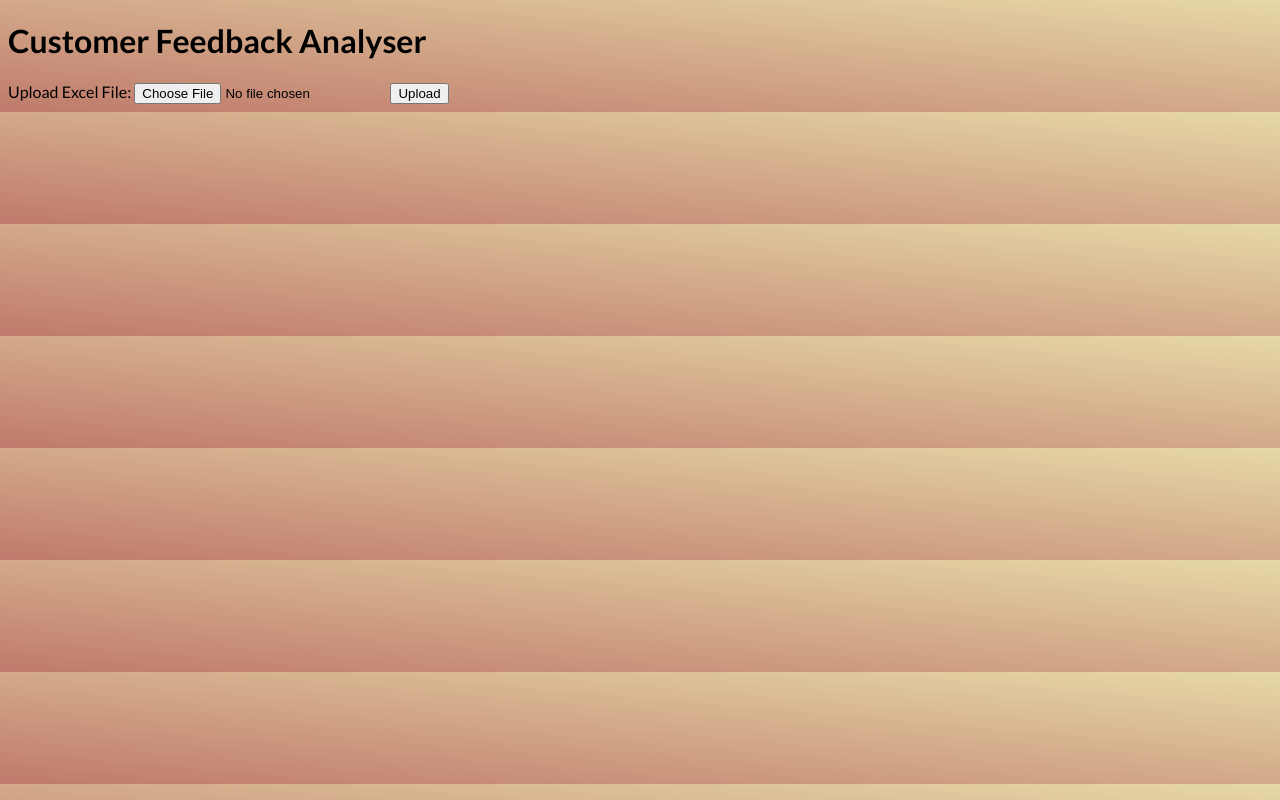
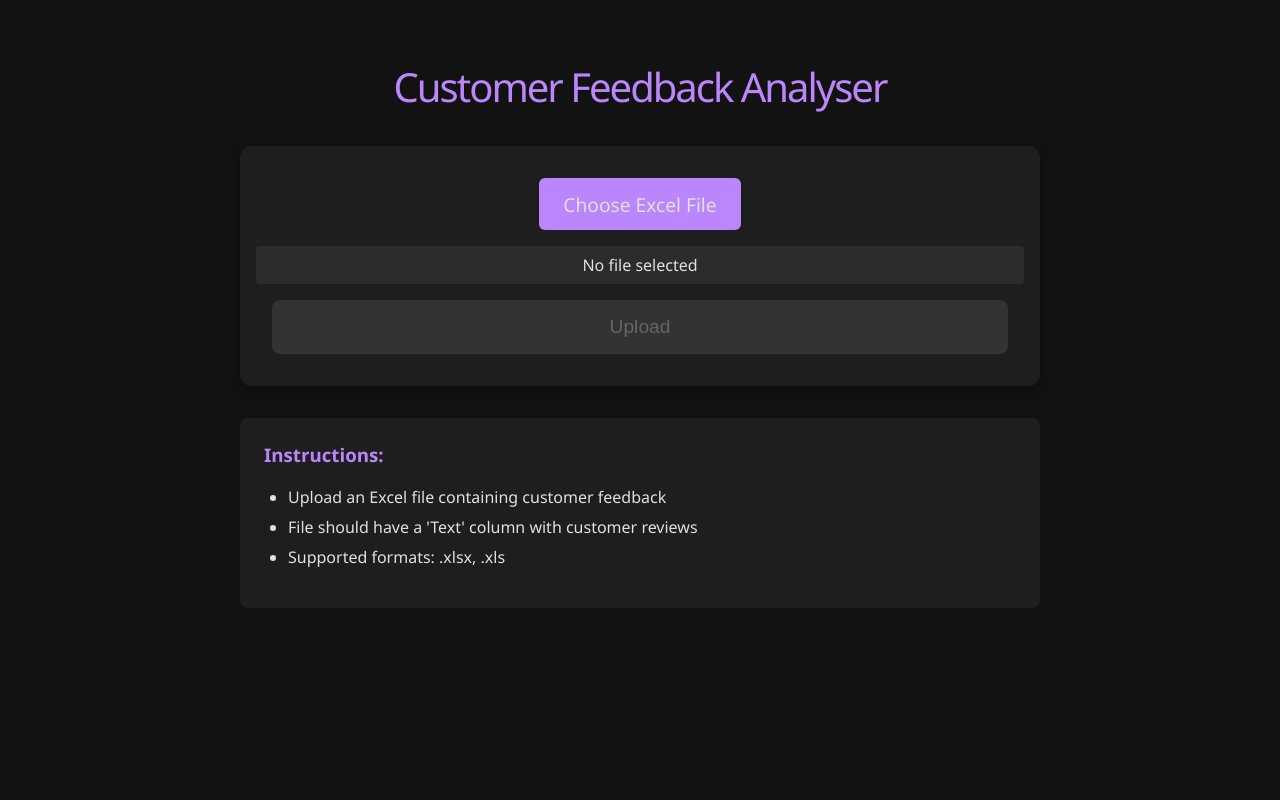
Before and after one commit to Adithya2369/SAFA, a Flask app: page / in a window 1280 px wide. Run offline with Flask 3, Linux system fonts and the light colour scheme.

Commit message:
Updated to final css

```diff
--- a/static/styles.css
+++ b/static/styles.css
@@ -1,6 +1,129 @@
-@import url(https://fonts.googleapis.com/css?family=Lato:400,700,300);
+body {
+    font-family: 'Segoe UI', Tahoma, Geneva, Verdana, sans-serif;
+    background-color: #121212;
+    color: #e0e0e0;
+    margin: 0;
+    padding: 0;
+    min-height: 100vh;
+}
 
-body {
-  font-family: 'Lato', sans-serif;
-  background: linear-gradient(to top right, #bf7a6b 0%, #e6d8a7 100%);
+.container {
+    max-width: 800px;
+    margin: 0 auto;
+    padding: 2rem;
 }
+
+h1 {
+    text-align: center;
+    color: #bb86fc;
+    margin-bottom: 2rem;
+    font-size: 2.5rem;
+    font-weight: 300;
+    letter-spacing: -0.05em;
+}
+
+.upload-container {
+    background-color: #1e1e1e;
+    padding: 2rem;
+    border-radius: 12px;
+    box-shadow: 0 4px 12px rgba(0, 0, 0, 0.3);
+    margin-bottom: 2rem;
+}
+
+.upload-area {
+    display: flex;
+    flex-direction: column;
+    align-items: center;
+    gap: 1rem;
+}
+
+.file-label {
+    font-size: 1.2rem;
+    color: #e0e0e0;
+    cursor: pointer;
+    padding: 0.8rem 1.5rem;
+    background-color: #bb86fc;
+    border-radius: 6px;
+    transition: all 0.3s ease;
+}
+
+.file-label:hover {
+    background-color: #9c27b0;
+}
+
+.file-input {
+    display: none;
+}
+
+.file-info {
+    padding: 0.5rem 1rem;
+    background-color: #2c2c2c;
+    border-radius: 4px;
+    color: #e0e0e0;
+    width: 100%;
+    text-align: center;
+}
+
+button {
+    background-color: #bb86fc;
+    color: #121212;
+    padding: 1rem 2rem;
+    border: none;
+    border-radius: 8px;
+    cursor: pointer;
+    font-size: 1.2rem;
+    transition: all 0.3s ease;
+    width: 100%;
+    font-weight: 500;
+    margin-top: 1rem;
+}
+
+button:disabled {
+    background-color: #333;
+    color: #666;
+    cursor: not-allowed;
+}
+
+button:not(:disabled):hover {
+    background-color: #9c27b0;
+    transform: translateY(-2px);
+}
+
+button:not(:disabled):active {
+    transform: translateY(0);
+}
+
+.instructions {
+    background-color: #1e1e1e;
+    padding: 1.5rem;
+    border-radius: 8px;
+    margin-top: 2rem;
+}
+
+.instructions h3 {
+    color: #bb86fc;
+    margin-top: 0;
+}
+
+.instructions ul {
+    padding-left: 1.5rem;
+    color: #e0e0e0;
+}
+
+.instructions li {
+    margin-bottom: 0.5rem;
+}
+
+@media (max-width: 600px) {
+    .container {
+        padding: 1rem;
+    }
+
+    h1 {
+        font-size: 2rem;
+    }
+
+    .upload-container {
+        padding: 1rem;
+    }
+}
--- a/templates/home.html
+++ b/templates/home.html
@@ -8,18 +8,60 @@
     <link rel="stylesheet" href="../static/styles.css">
 </head>
 <body>
-    <h1>Customer Feedback Analyser</h1>
-    <form id="uploadForm" action="/upload" method="post" enctype="multipart/form-data">
-        <label for="fileInput">Upload Excel File:</label>
-        <input type="file" id="fileInput" name="file" accept=".xlsx,.xls">
-<!--        <span id="fileName" class="file-name">No file selected</span>-->
-        <button type="submit">Upload</button>
-    </form>
+    <div class="container">
+        <h1>Customer Feedback Analyser</h1>
+        <div class="upload-container">
+            <form id="uploadForm" action="/upload" method="post" enctype="multipart/form-data">
+                <div class="upload-area">
+                    <label for="fileInput" class="file-label">Choose Excel File</label>
+                    <input type="file" id="fileInput" name="file" accept=".xlsx,.xls" class="file-input">
+                    <div class="file-info" id="fileInfo">No file selected</div>
+                </div>
+                <button type="submit" id="uploadButton" disabled>Upload</button>
+            </form>
+        </div>
+        <div class="instructions">
+            <h3>Instructions:</h3>
+            <ul>
+                <li>Upload an Excel file containing customer feedback</li>
+                <li>File should have a 'Text' column with customer reviews</li>
+                <li>Supported formats: .xlsx, .xls</li>
+            </ul>
+        </div>
+    </div>
 
     <script>
-        $("form").on("change", ".file-upload-field", function() {
-            $(this).parent(".file-upload-wrapper").attr("data-text", $(this).val().replace(/.*[\\/]/, '')
-            );
+        $(document).ready(function() {
+            const fileInput = $('#fileInput');
+            const fileInfo = $('#fileInfo');
+            const uploadButton = $('#uploadButton');
+
+            fileInput.on('change', function() {
+                const files = this.files;
+                if (files.length > 0) {
+                    const file = files[0];
+                    if (validateFile(file)) {
+                        fileInfo.text(file.name);
+                        uploadButton.prop('disabled', false);
+                    } else {
+                        fileInfo.text('Please upload a valid Excel file');
+                        uploadButton.prop('disabled', true);
+                    }
+                }
+            });
+
+            function validateFile(file) {
+                const validTypes = ['application/vnd.openxmlformats-officedocument.spreadsheetml.sheet',
+                                  'application/vnd.ms-excel'];
+                return validTypes.includes(file.type);
+            }
+
+            $('#uploadForm').on('submit', function(e) {
+                if (!validateFile(fileInput[0].files[0])) {
+                    e.preventDefault();
+                    alert('Please upload a valid Excel file');
+                }
+            });
         });
     </script>
 </body>
```
Also changed, not shown: Styling Here/page.html (+90 -19 lines), Styling Here/styles.css (+70 -76 lines), req.txt (+10 -10 lines).
